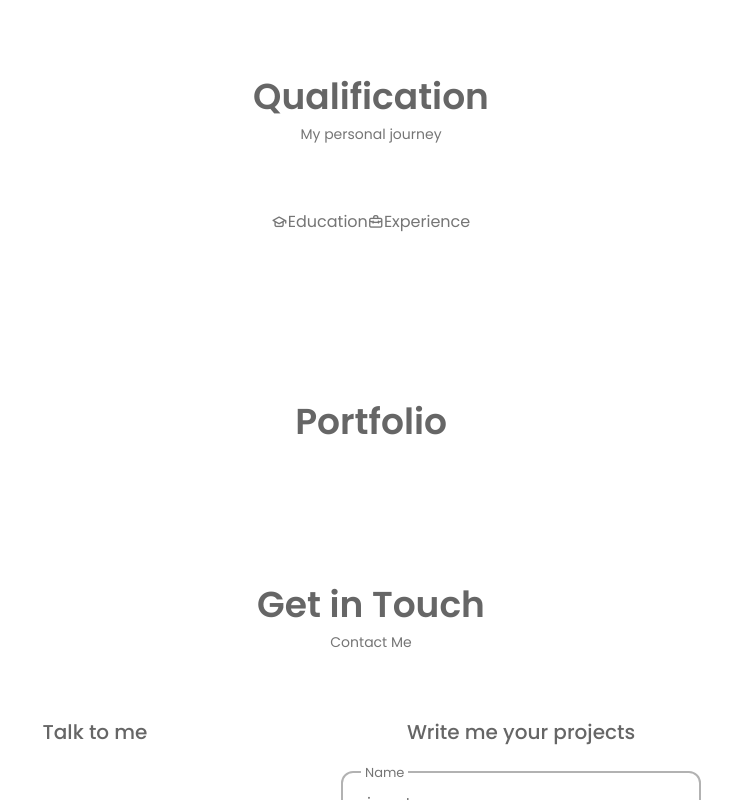
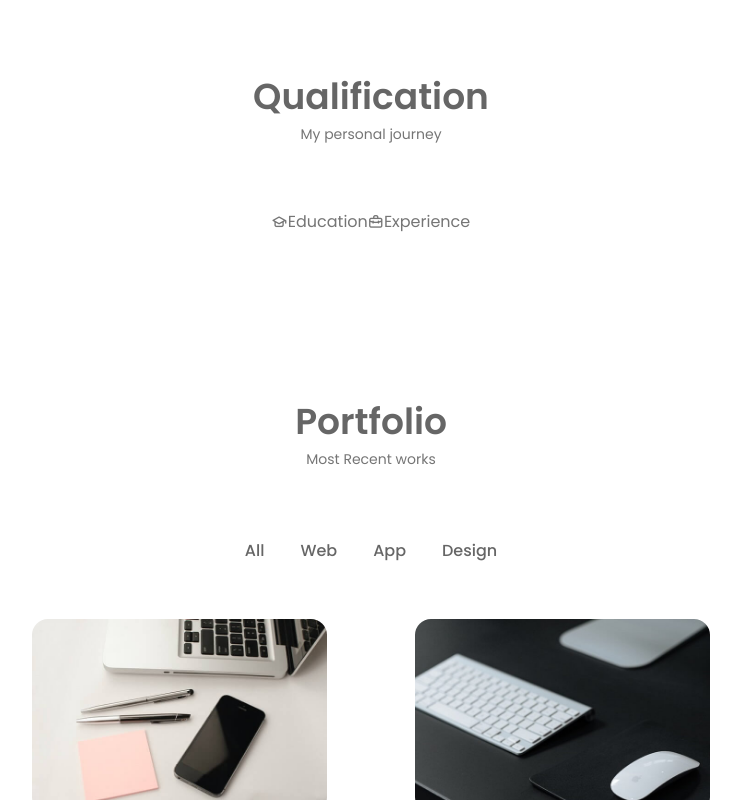
Before and after one commit to nirjo/React-portfolio-basic-, a React (Create React App) app: page / in a window 1280 px wide. Shown: the part 2000-2800 px from the top of the page, without its empty margins (269-1010 px from the left). Built offline with nearby package versions, Linux system fonts and the light colour scheme.

Commit message:
Added Work component

```diff
--- a/src/components/header/Header.jsx
+++ b/src/components/header/Header.jsx
@@ -1,7 +1,8 @@
 import React, {useState} from "react";
 import "./header.css";
 
-const Header = () => { /* Change Background Header*/
+const Header = () => {
+    /* Change Background Header*/
     window.addEventListener('scroll', function () {
         const header = document.querySelector(".header");
         if (this.scrollY >= 800)
--- a/src/components/work/Data.jsx
+++ b/src/components/work/Data.jsx
@@ -1,9 +1,9 @@
 
-import Work1 from "../../assets/Work1"
-import Work2 from "../../assets/Work2"
-import Work3 from "../../assets/Work3"
-import Work4 from "../../assets/Work4"
-import Work5 from "../../assets/Work5"
+import Work1 from "../../assets/work1.jpg";
+import Work2 from "../../assets/work2.jpg";
+import Work3 from "../../assets/work3.jpg";
+import Work4 from "../../assets/work4.jpg";
+import Work5 from "../../assets/work5.jpg";
 
 export const projectsData = [
     {
@@ -44,7 +44,7 @@ export const projectsData = [
 
     },
     {
-        name:'web',
+        name:'Web',
 
     },
     {
--- a/src/components/work/Work.jsx
+++ b/src/components/work/Work.jsx
@@ -1,14 +1,16 @@
-import React from 'react'
+import React from "react";
 
-
-import './work.css'
+import "./work.css";
+import Works from "./Works";
 
 const Work = () => {
   return (
-    <section className='work section' id ='portfolio'>
-        <h2 className='section__title'>Portfolio</h2>
+    <section className="work section" id="portfolio">
+      <h2 className="section__title">Portfolio</h2>
+      <span className="section__subtitle"> Most Recent works</span>
+      <Works />
     </section>
-  )
-}
+  );
+};
 
-export default Work
+export default Work;
--- a/src/components/work/WorkItems.jsx
+++ b/src/components/work/WorkItems.jsx
@@ -4,6 +4,10 @@ const WorkItems = ({item}) => {
   return (
     <div className='work__card' key={item.id}>
         <img src={item.image} alt='' className='work__img' />
+        <h3 className='work__title'> {item.title}</h3>
+        <a href="#" className='work__button'>
+            Demo <i className='bx bx-right-arrow-alt work__button-icon'></i>
+        </a>
     </div>
   )
 }
--- a/src/components/work/Works.jsx
+++ b/src/components/work/Works.jsx
@@ -1,19 +1,46 @@
-import React from 'react'
+import React ,{useState , useEffect} from 'react'
 
 import { projectsData } from './Data'
 import { projectsNav } from './Data'
 import WorkItems from './WorkItems'
 
 const Works = () => {
+
+const [item, setItem] = useState({ name:'all'});
+const [projects,setProjects] = useState([]);
+const [active,setActive] = useState(0);
+
+useEffect(() => {
+if(item.name === "all"){
+  setProjects(projectsData);
+}
+else{
+  const newProjects = projectsData.filter((project)=>{
+    return project.category.toLowerCase()=== item.name;
+  });
+  setProjects(newProjects)
+}
+}, [item])
+
+const handleClick = (e , index) => {
+  setItem({name:e.target.textContent});
+  setActive(index);
+};
+
+
   return (
     <><div className='work__filters '>
           {projectsNav.map((item, index) => {
               return (
-                  <span className='work__item' key={index}>{item.name}</span>
+                  <span
+                  onClick= {(e)=>{
+                    handleClick(e,index);
+                  }}
+                   className= {`${active === index ? 'active-work': ""} work__item`} key={index}>{item.name}</span>
               )
           })}
       </div><div className='work__container container grid'>
-        {projectsData.map((item)=>{
+        {projects.map((item)=>{
             return (
                 <WorkItems  item={item} key={item.id} />
             )
--- a/src/components/work/work.css
+++ b/src/components/work/work.css
@@ -0,0 +1,108 @@
+.work__filters {
+    display: flex;
+    justify-content: center;
+    align-items: center;
+    column-gap: 0.75rem;
+    margin-bottom: var(--mb-2);
+}
+
+.work__item {
+    cursor: pointer;
+    color: var(--title-color);
+    padding: 0.25rem 0.75rem;
+    font-weight: var(--font-medium);
+    border-radius: 0.5rem;
+    text-transform: capitalize;
+}
+.work__item:hover{
+    background-color: var(--title-color);
+    color:var(--container-color)
+}
+.work__container {
+    grid-template-columns: repeat(2, max-content);
+    gap: 3rem;
+    justify-content: center;
+}
+
+.work__card {
+    background-color: var(--container-color);
+    border: 1px solid rgba(0, 0, 0, 0, 0.1);
+    padding: 1.25rem;
+    border-radius: 1rem;
+}
+.work__img {
+    width: 295px;
+    border-radius: 1rem;
+    margin-bottom: var(--mb-1);
+}
+.work__title{
+    font-size: var(--normal-font-size);
+    font-weight:var(--font-medium);
+    margin-bottom:var(--mb-0-5);
+}
+.work__button{
+    color: var(--text-color);
+    font-size: var(--small-font-size);
+    display: flex;
+    align-items: center;
+    column-gap: 0.25rem;
+}
+.work__button-icon{
+    font-size: 1rem;
+    transition:0.45;
+}
+.work__button:hover .work__button-icon{
+    transform:translateX(00.25rem)
+}
+
+/*active Work */
+.active-Work{
+    background-color: var(--title-color);
+    color: var(--container-color);
+
+}
+
+/*=============== BREAKPOINTS ===============*/
+/* For large devices */
+@media screen and (max-width: 992px) {
+    .work__container{
+    gap:1.25rem;
+    }
+    .work__card{
+        padding: 1rem;
+        }
+        .work__img{
+            margin-bottom: 0.75rem;
+            }
+            .work__title{
+                margin-bottom: 0.25rem;
+                }
+  }
+
+
+    /* For medium devices */
+    @media screen and (max-width: 768px) {
+     .work__container{
+        grid-template-columns: max-content;
+    }
+ }
+    @media screen and (max-width: 576px) {
+  .work__container {
+     grid-template-columns: 1fr;
+  }
+  .work__img{
+    width:100%;
+  }
+
+    }
+
+
+    /* For small devices */
+    @media screen and (max-width: 350px) {
+     .work__item{
+         font-size: var(--small-font-size);
+     }
+     .work__filters {
+        column-gap: 0.25rem;
+     }
+    }
```
